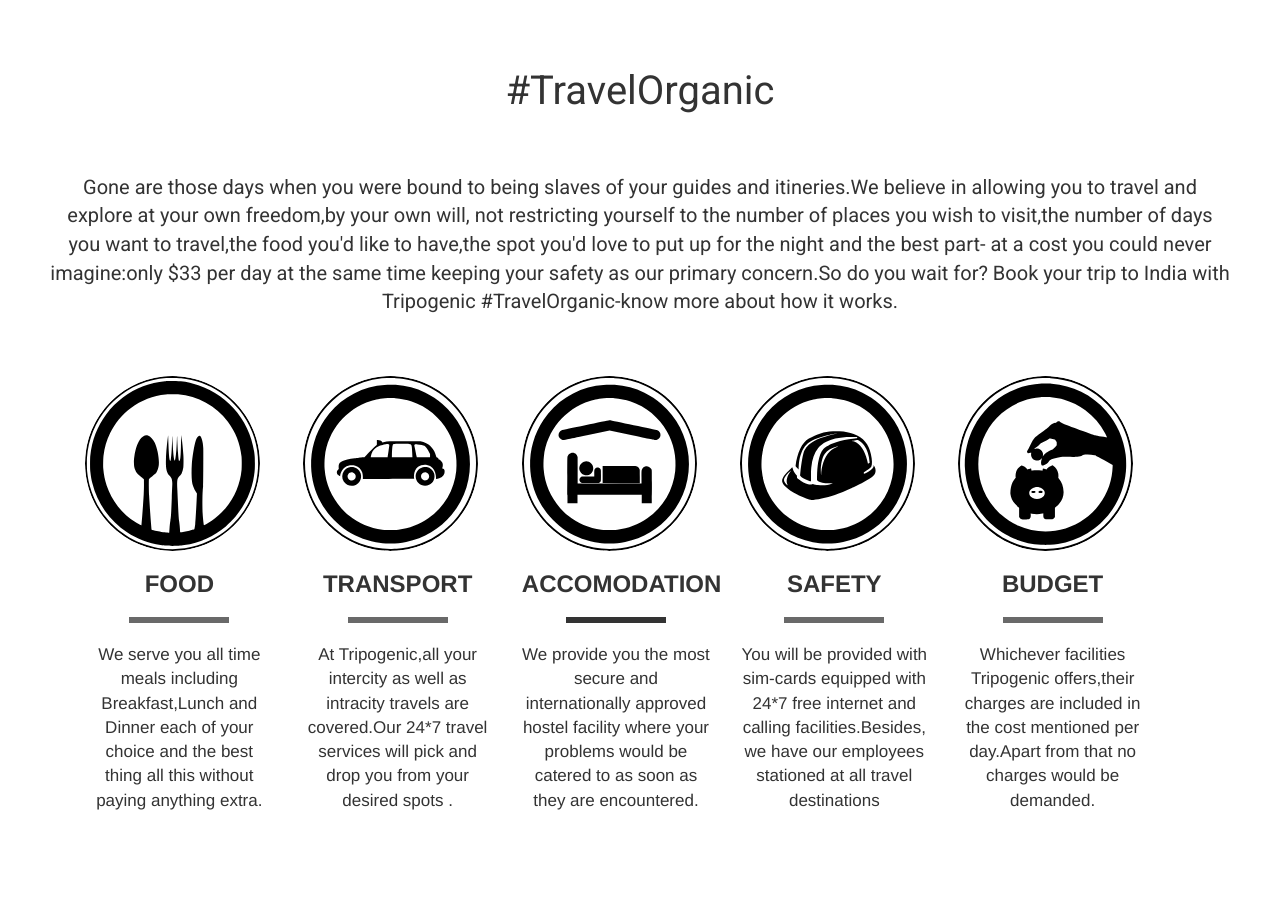
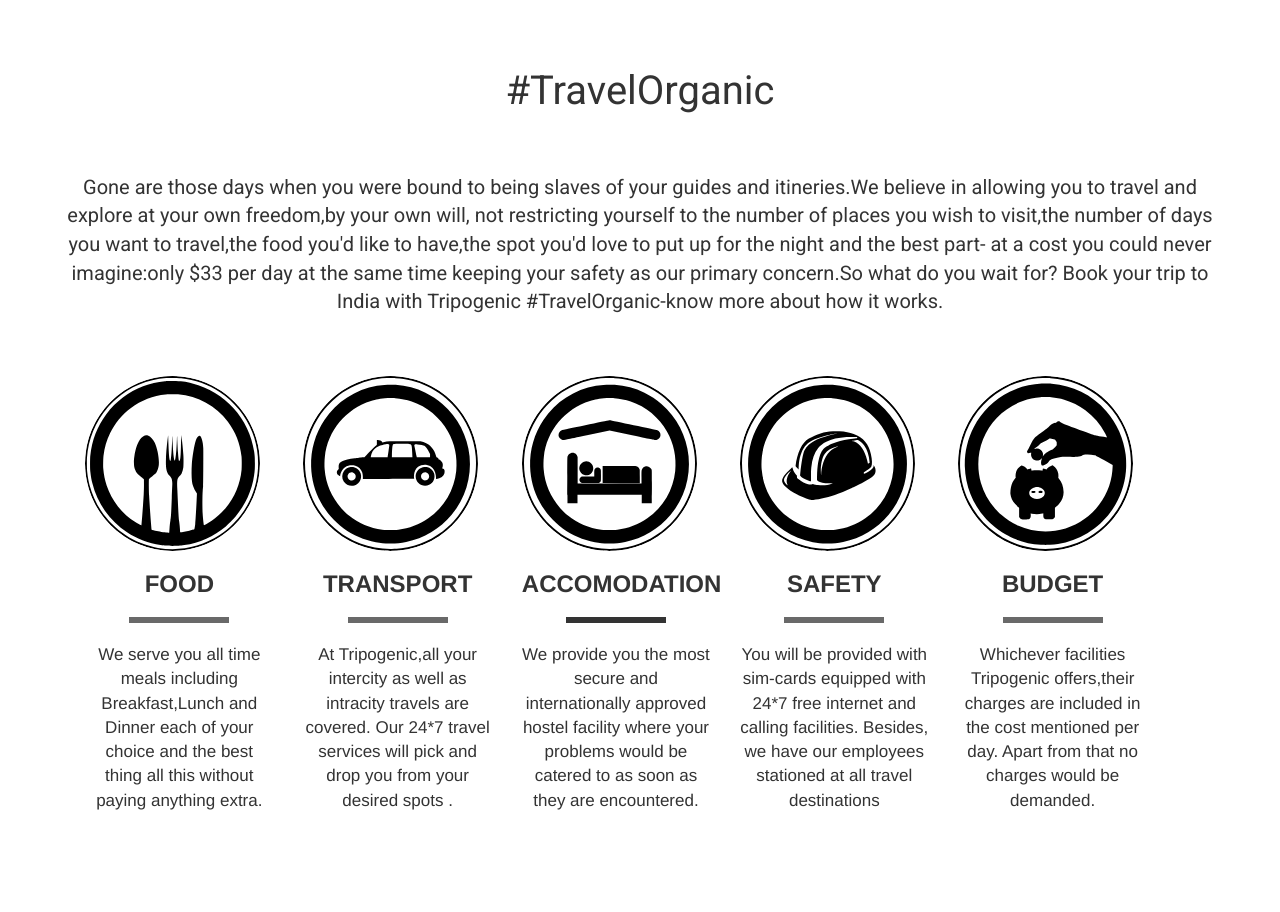
Before and after one commit to abhi20161997/tripogenic, a Django app: page / in a window 1280 px wide. Shown: the part 665-1577 px from the top of the page. Run offline with Django 3.2, Linux system fonts and the light colour scheme; some libraries are stand-ins or nearby versions.

Commit message:
update tripogenic3.html

```diff
--- a/login/templates/login/tripogenic3.html
+++ b/login/templates/login/tripogenic3.html
@@ -269,7 +269,7 @@
     <div style="font-family: 'Roboto';">
     <h2 class="heading1 wow fadeInLeft">#TravelOrganic</h2>
     <P class="text1 wow fadeInRight">
-      Gone are those days when you were bound to  being slaves of your guides and itineries.We believe in allowing you to travel and explore at your own freedom,by your own will, not restricting yourself to the number of places you wish to visit,the number of days you want to travel,the food you'd like to have,the spot you'd love to put up for the night and the best part- at a cost you could never imagine:only $33 per day at the same time keeping your safety as our primary concern.So do you wait for? Book your trip to India with Tripogenic #TravelOrganic-know more about  how it works.</a>
+      Gone are those days when you were bound to  being slaves of your guides and itineries.We believe in allowing you to travel and explore at your own freedom,by your own will, not restricting yourself to the number of places you wish to visit,the number of days you want to travel,the food you'd like to have,the spot you'd love to put up for the night and the best part- at a cost you could never imagine:only $33 per day at the same time keeping your safety as our primary concern.So what do you wait for? Book your trip to India with Tripogenic #TravelOrganic-know more about  how it works.</a>
 
     </P>
      </div>
@@ -288,7 +288,7 @@
           <img  src="{%static 'login/images/travel.svg'%}" class="img-circle image" width="175" height="175">
           <h3 style="text-align: center; font-weight: bolder;">TRANSPORT</h3>
          <hr align="center" width="50%" size="5px" style="border: solid 3px dimgrey;">
-         <p style="text-align: center; font-size: 17px;">At Tripogenic,all your intercity as well as intracity travels are covered.Our 24*7 travel services will pick and drop you from your desired spots .</p>
+         <p style="text-align: center; font-size: 17px;">At Tripogenic,all your intercity as well as intracity travels are covered. Our 24*7 travel services will pick and drop you from your desired spots .</p>
         </div>
 
         <div  class="col-md-2 wow zoomIn" data-wow-duration = "0.5s" data-wow-delay="0.5s">
@@ -302,14 +302,14 @@
          <img src="{%static 'login/images/safety1.svg'%}" class="img-circle image" width="175" height="175">
          <h3 style="text-align: center; font-weight: bolder;">SAFETY</h3>
          <hr align="center" width="50%" size="5px" style="border: solid 3px dimgrey;">
-         <p style="text-align: center; font-size: 17px;">You will be provided with sim-cards equipped with 24*7 free internet and calling facilities.Besides, we have our employees stationed at all travel destinations</p>
+         <p style="text-align: center; font-size: 17px;">You will be provided with sim-cards equipped with 24*7 free internet and calling facilities. Besides, we have our employees stationed at all travel destinations</p>
         </div>
 
         <div  class="col-md-2 wow zoomIn" data-wow-duration = "0.5s" data-wow-delay="1s">
           <img  src="{%static 'login/images/savings.svg'%}" class="img-circle image" width="175" height="175">
           <h3 style="text-align: center; font-weight: bolder;">BUDGET</h3>
          <hr align="center" width="50%" size="5px" style="border: solid 3px dimgrey;">
-         <p style="text-align: center; font-size: 17px;">Whichever facilities Tripogenic offers,their charges are included in the cost mentioned per day.Apart from that no charges would be demanded.</p>
+         <p style="text-align: center; font-size: 17px;">Whichever facilities Tripogenic offers,their charges are included in the cost mentioned per day. Apart from that no charges would be demanded.</p>
         </div>
 
     </div>
```
